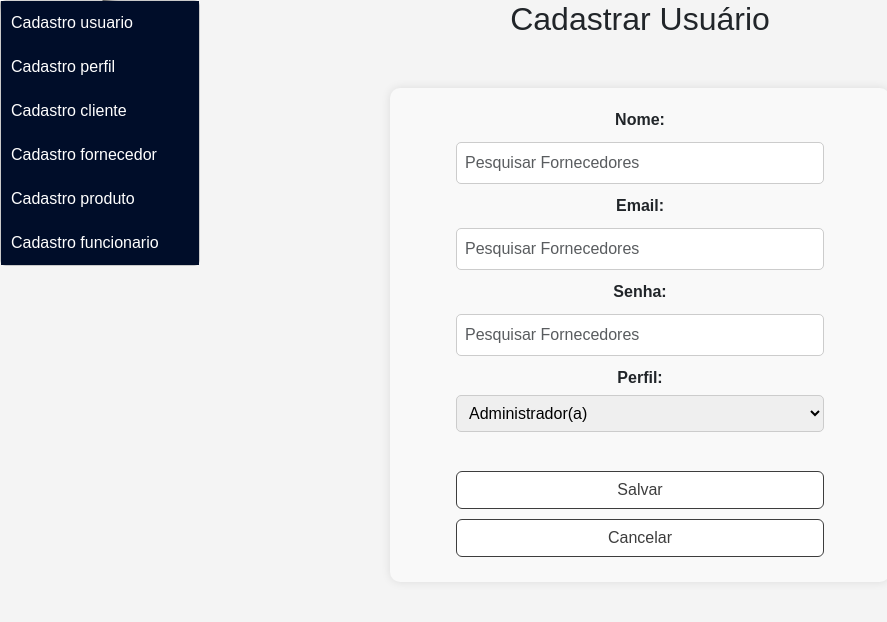
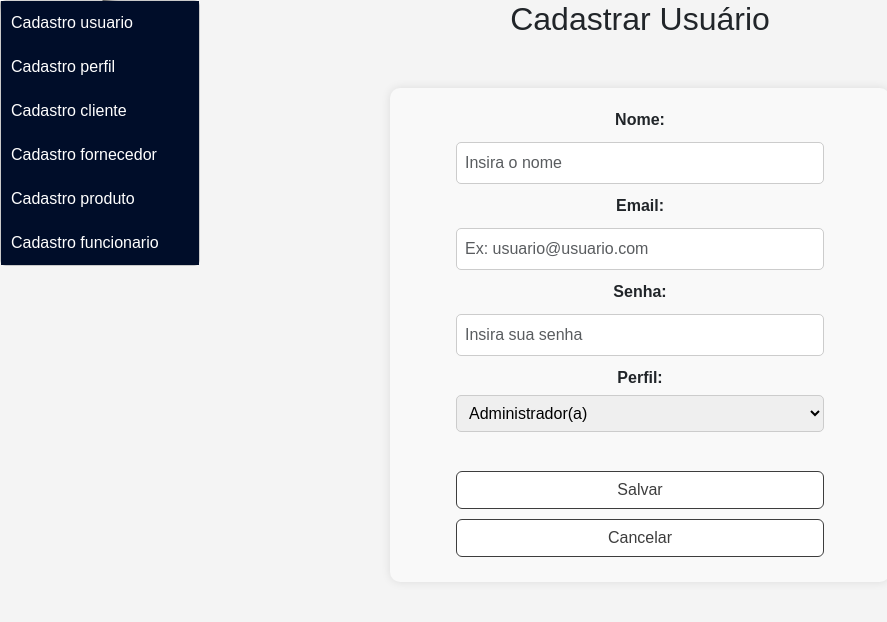
Before and after one commit to Freitas014/Luis_Freitas_Prova, a PHP site: page /cadastro_usuario.php in a window 1280 px wide. Shown: the part 54-676 px from the top of the page, without its empty margins (0-887 px from the left). Run offline with PHP 8.4, Linux system fonts and the light colour scheme; a user stored in the database is signed in; data comes from the database, SQL or seed files in the repository.

Commit message:
Update cadastro_usuario.php
placeholders iguals arrumados

```diff
--- a/cadastro_usuario.php
+++ b/cadastro_usuario.php
@@ -118,14 +118,14 @@ $permissoes = [
     <center><h2>Cadastrar Usuário</h2></center>
     <form action="cadastro_usuario.php" method="POST"> <!-- Pq não "#" o objetivo é que busque no arquivo Back-End.(aqui está no mesmo pq nos é vagabundo e faz tudo no mesmo,mas o back-end deve estar separado do Front-End-->
         <label for="nome">Nome:</label>
-        <input type="text" class="form-control" placeholder="Pesquisar Fornecedores" id="nome" name="nome" required>
+        <input type="text" class="form-control" placeholder="Insira o nome" id="nome" name="nome" required>
 
 
         <label for="email">Email:</label>
-        <input type="email" class="form-control" placeholder="Pesquisar Fornecedores" id="email" name="email" required>
+        <input type="email" class="form-control" placeholder="Ex: usuario@usuario.com" id="email" name="email" required>
 
         <label for="senha">Senha:</label>
-        <input type="password" class="form-control" placeholder="Pesquisar Fornecedores" id="senha" name="senha" required>
+        <input type="password" class="form-control" placeholder="Insira sua senha" id="senha" name="senha" required>
 
         <label for="id_perfil">Perfil:</label>
         <select id="id_perfil" name="id_perfil">
```
